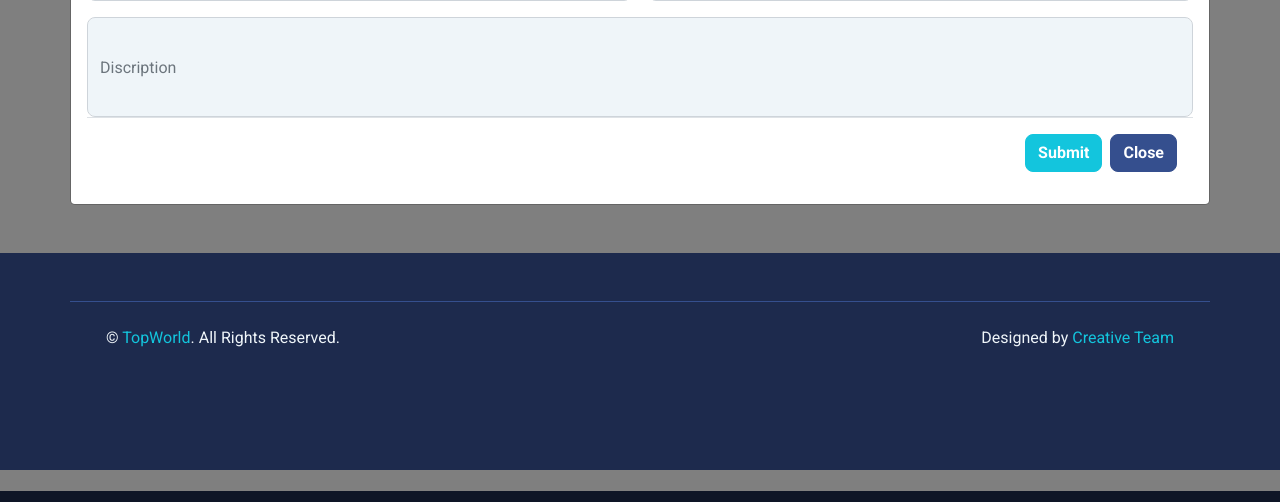
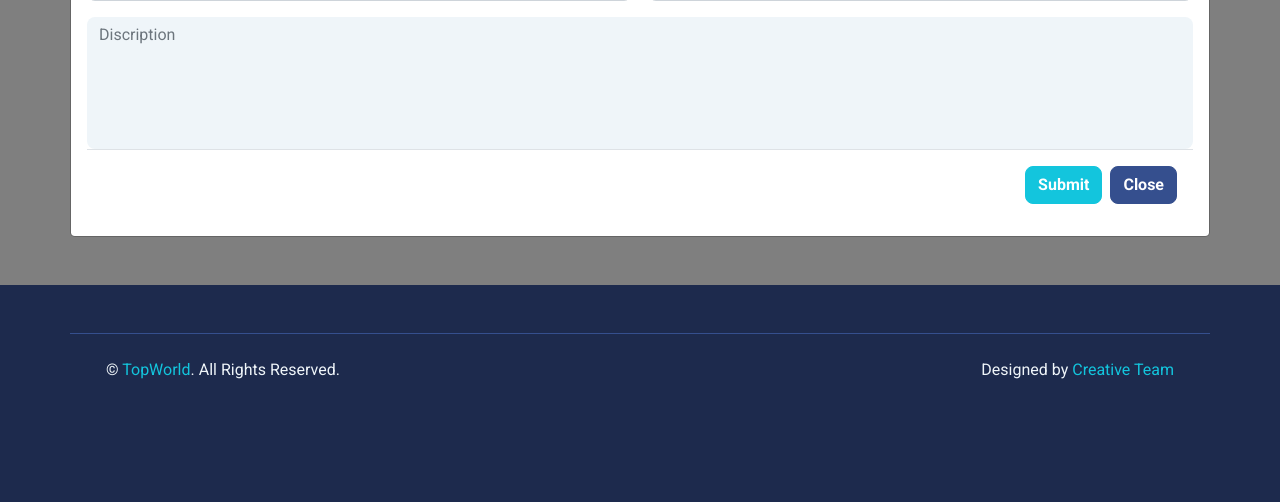
Before and after one commit to pramodthundathil/topworldapplicationdigital, a Django app: page /AdminJobList in a window 1280 px wide, after a click on "Add New Job". Shown: the part 375-877 px from the top of the page. Run offline with Django 3.2, Linux system fonts and the light colour scheme; a user stored in the database is signed in; data that the repository does not hold is empty; some libraries are stand-ins or nearby versions.

Commit message:
Word Correction

```diff
--- a/templates/index.html
+++ b/templates/index.html
@@ -413,7 +413,7 @@
                                 </div>
                                 <div class="col-12 col-sm-6">
                                     <input type="text" name="jobtitle" class="form-control bg-light border-0"
-                                        placeholder="Position Intrested for Applying" style="height: 55px;" required>
+                                        placeholder="Position Interested for Applying" style="height: 55px;" required>
 
                                 </div>
                                 <div class="col-12 col-sm-6">
--- a/templates/joblist.html
+++ b/templates/joblist.html
@@ -119,9 +119,11 @@
                 style="height: 55px;">
             </div>
             <div class="col-12">
-              <input type="text" name="dis" class="form-control bg-light border-1" placeholder="Discription" required
+              <textarea type="text" name="dis" required class="form-control bg-light border-0" rows="5"
+                                        placeholder="Discription" style="resize: none !important;"></textarea>
+              <!-- <input type="text" name="dis" class="form-control bg-light border-1" placeholder="Discription" required
                 style="height: 100px;">
-
+               -->
             </div>
 
           </div>
```
Also changed, not shown: db.sqlite3, 1 other file.
